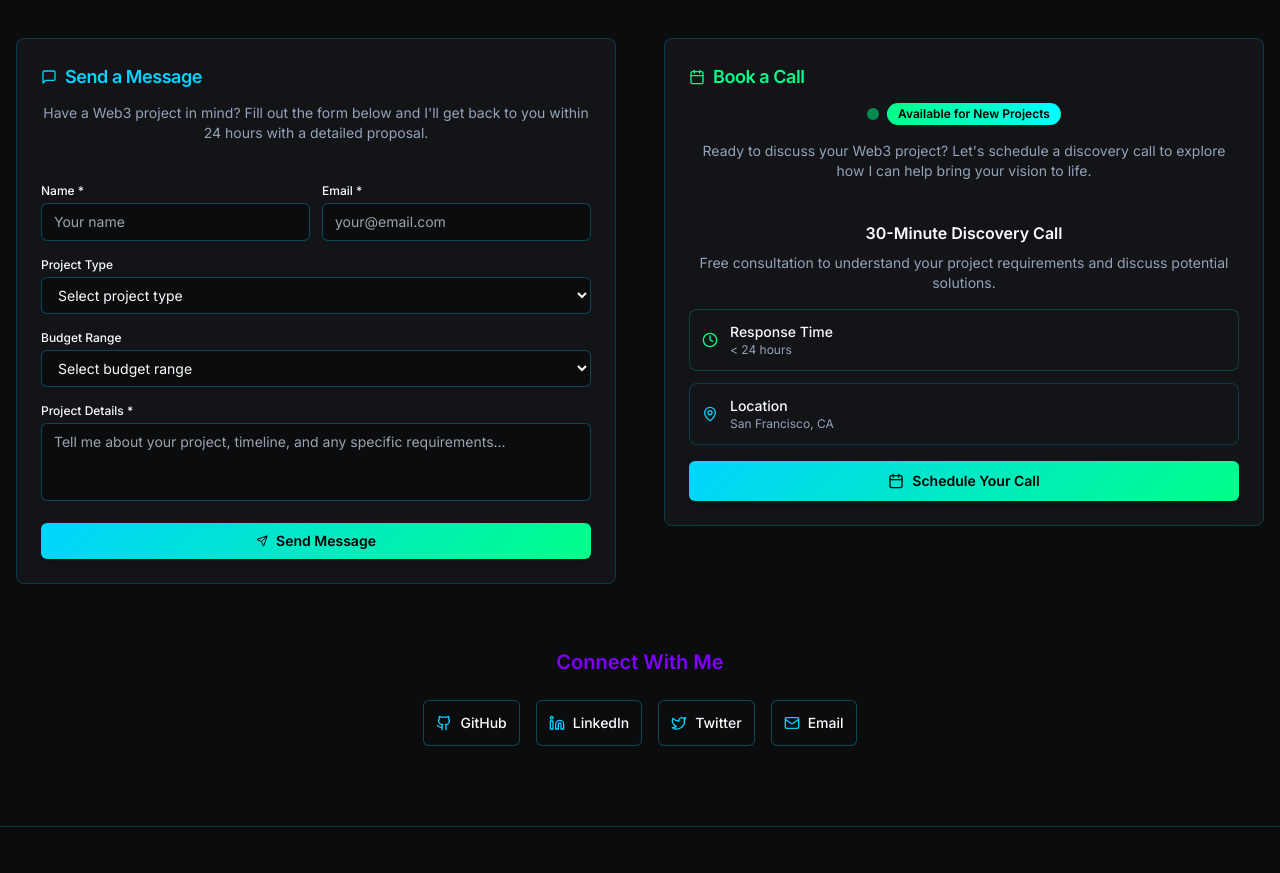
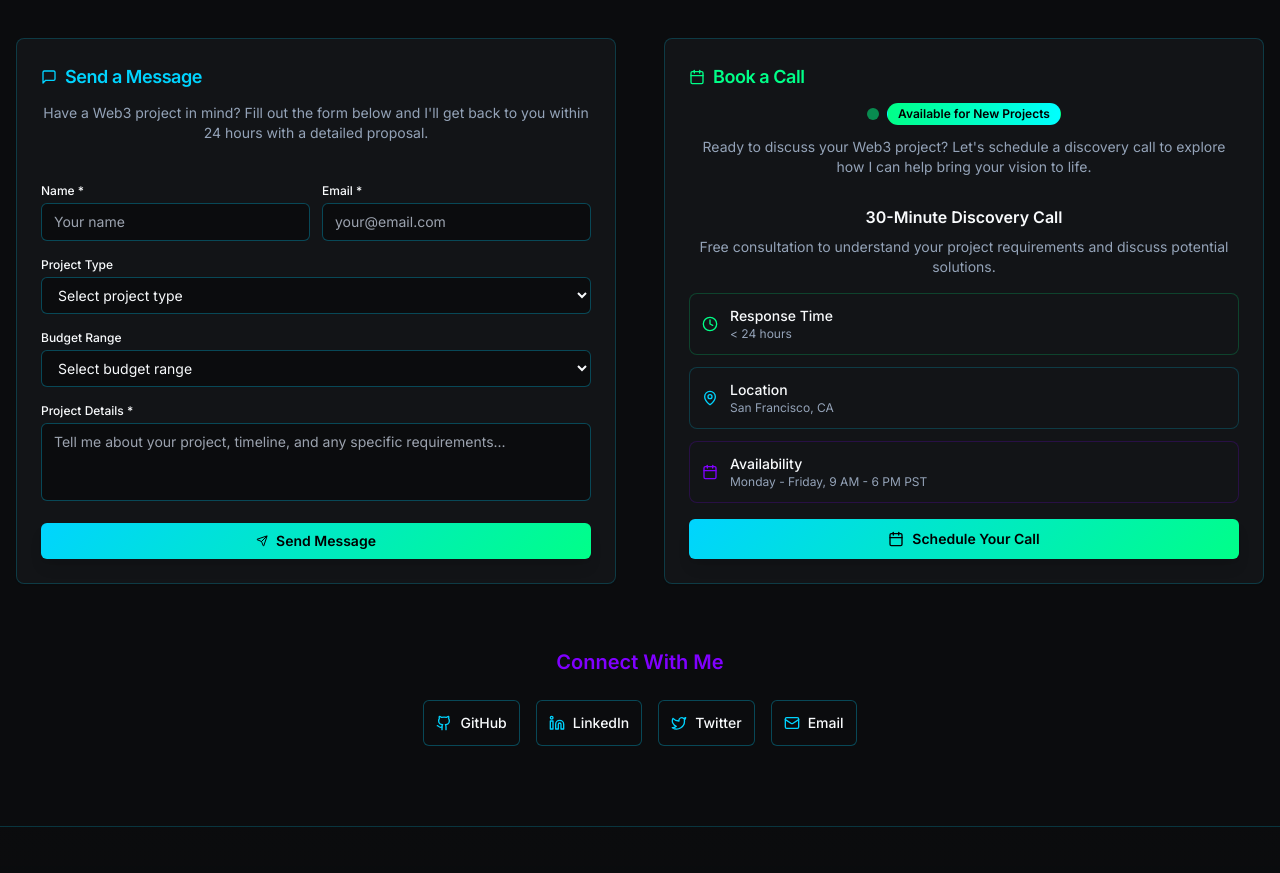
Before and after one commit to linkln33/georg_links, a Next.js app: page / in a window 1280 px wide. Shown: the part 5900-6773 px from the top of the page. Built offline with nearby package versions, Linux system fonts and the light colour scheme.

Commit message:
Adjust contact section: make Book a Call and Send a Message boxes equal height

```diff
--- a/components/sections/contact.tsx
+++ b/components/sections/contact.tsx
@@ -299,15 +299,15 @@ export const Contact = () => {
                   </CardTitle>
                 </CardHeader>
                 <CardContent className="pt-0 flex-1 flex flex-col">
-                  <div className="space-y-6 flex-1 flex flex-col">
+                  <div className="space-y-4 flex-1 flex flex-col">
                     <div className="text-center">
-                      <div className="flex items-center justify-center gap-2 mb-4">
+                      <div className="flex items-center justify-center gap-2 mb-3">
                         <div className="w-3 h-3 bg-neon-green rounded-full animate-pulse"></div>
                         <Badge className="bg-gradient-to-r from-neon-green to-neon-cyan text-black font-semibold">
                           Available for New Projects
                         </Badge>
                       </div>
-                      <p className="text-sm text-muted-foreground mb-4">
+                      <p className="text-sm text-muted-foreground mb-3">
                         Ready to discuss your Web3 project? Let&apos;s schedule a discovery call to explore how I can help bring your vision to life.
                       </p>
                     </div>
@@ -315,7 +315,7 @@ export const Contact = () => {
                     <div className="space-y-4">
                       <div className="text-center">
                         <h4 className="font-semibold text-foreground mb-2">30-Minute Discovery Call</h4>
-                        <p className="text-sm text-muted-foreground mb-4">
+                        <p className="text-sm text-muted-foreground mb-3">
                           Free consultation to understand your project requirements and discuss potential solutions.
                         </p>
                       </div>
@@ -334,6 +334,14 @@ export const Contact = () => {
                           <div className="text-sm">
                             <div className="font-medium">Location</div>
                             <div className="text-xs text-muted-foreground">San Francisco, CA</div>
+                          </div>
+                        </div>
+
+                        <div className="flex items-center gap-3 p-3 rounded-lg bg-card border border-neon-purple/20">
+                          <Calendar className="w-4 h-4 text-neon-purple" />
+                          <div className="text-sm">
+                            <div className="font-medium">Availability</div>
+                            <div className="text-xs text-muted-foreground">Monday - Friday, 9 AM - 6 PM PST</div>
                           </div>
                         </div>
                       </div>
```
